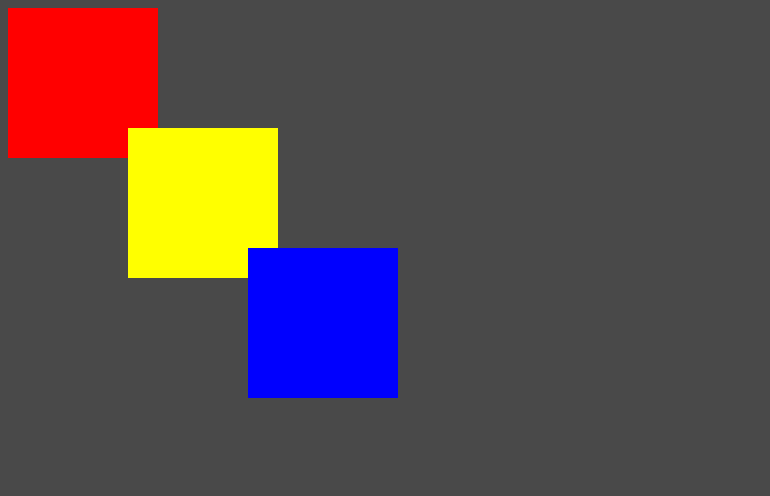
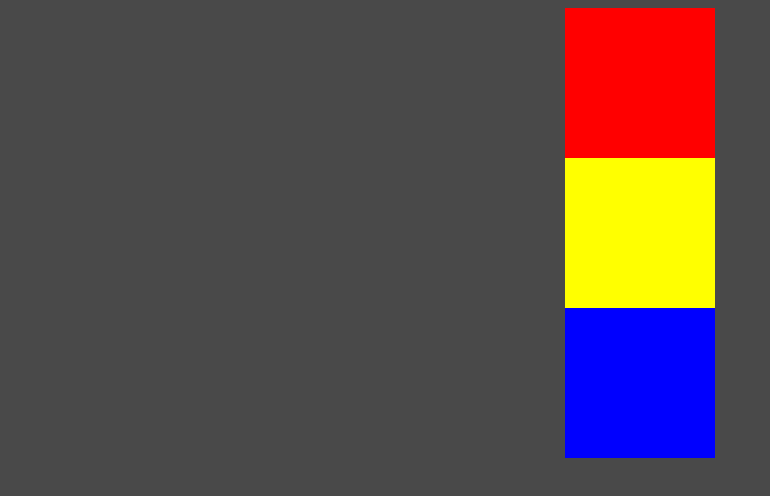
Before and after one commit to pierremotta/React, a plain HTML site: page index.html in a window 1280 px wide. Shown: the whole page, without its empty margins (0-770 px from the left). Drawn offline with Linux system fonts and the light colour scheme.

Commit message:
Quarto commit

```diff
--- a/index.html
+++ b/index.html
@@ -9,13 +9,14 @@
         width:150px;
         height:150px;
         background-color:red;
+        margin: 0 auto 0 auto;
     }
 
     #quad2 {
         width:150px;
         height:150px;
         background-color:yellow;
-        margin: -30px 0 0 120px;
+        margin: 0 auto 0 auto;
 
     }
 
@@ -23,7 +24,7 @@
         width:150px;
         height:150px;
         background-color:blue;
-        margin:-30px 0 0 240px;
+        margin: 0 auto 0 auto;
     }
 
 </style>
```
